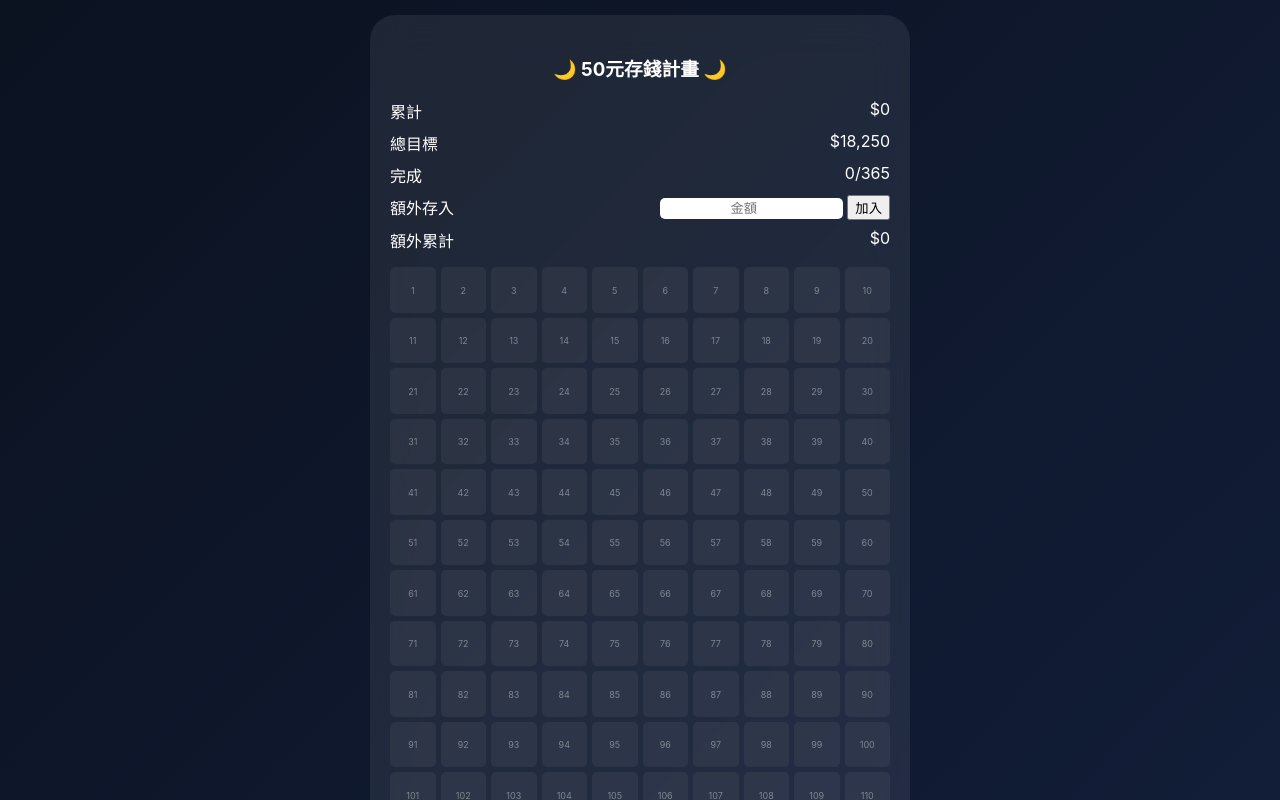
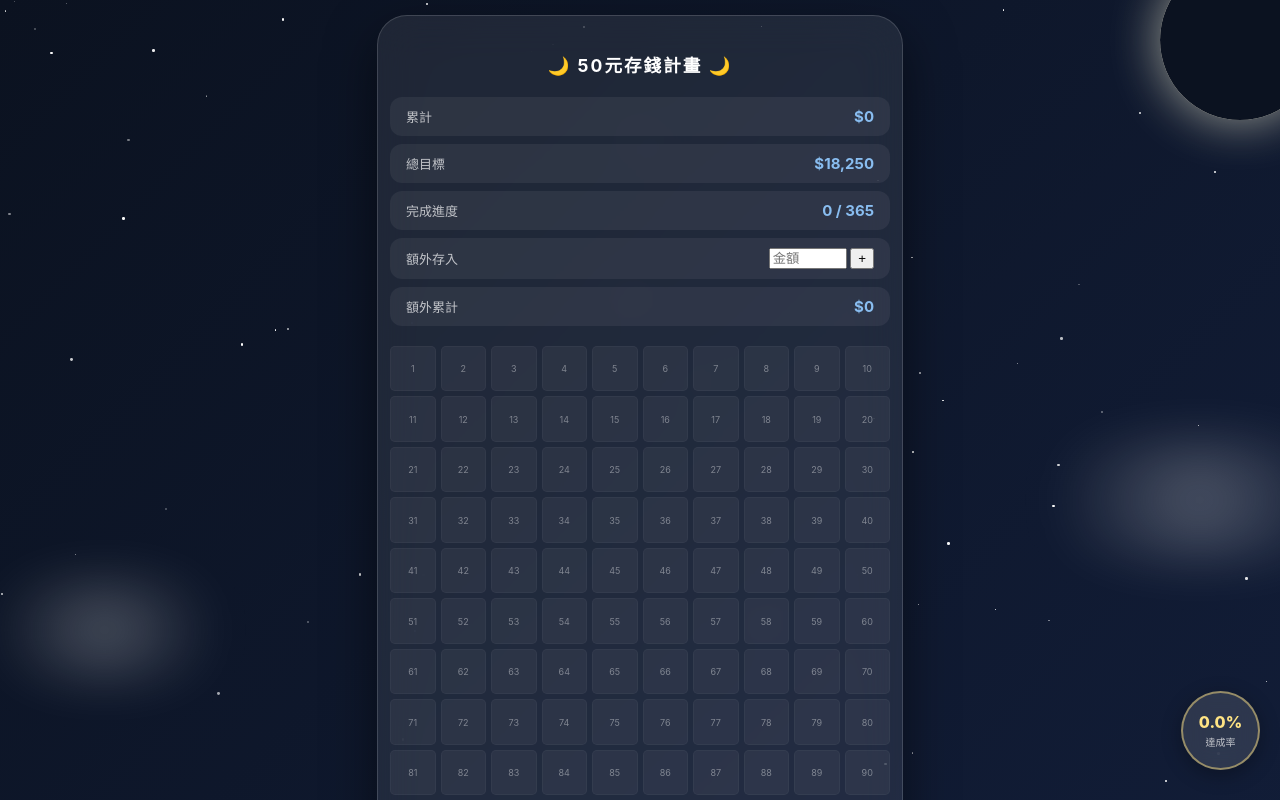
Before and after one commit to Yunli121/work-money, a plain HTML site: page index.html in a window 1280 px wide. Shown: the top 800 px of the page. Drawn offline with Linux system fonts and the light colour scheme.

Commit message:
更新 index.html

```diff
--- a/index.html
+++ b/index.html
@@ -5,9 +5,12 @@
 <link rel="icon" type="image/png" href="icon.png">
 
 <meta charset="UTF-8">
-<meta name="viewport" content="width=device-width, initial-scale=1.0">
+<meta name="viewport" content="width=device-width, initial-scale=1.0, maximum-scale=1.0, user-scalable=no">
 
 <title>🌙 50元存錢計畫 🌙</title>
+
+<meta name="apple-mobile-web-app-capable" content="yes">
+<meta name="apple-mobile-web-app-status-bar-style" content="black-translucent">
 
 <style>
 :root{
@@ -21,29 +24,129 @@
 body{
 margin:0;
 padding:15px;
-font-family:-apple-system;
-background:linear-gradient(135deg,#0b1220,#162447);
+font-family:-apple-system,BlinkMacSystemFont,sans-serif;
+background:linear-gradient(135deg,#0b1220 0%,#162447 100%);
 display:flex;
 justify-content:center;
+overflow-x:hidden;
 min-height:100vh;
+}
+
+.stars,.meteors{
+position:fixed;
+inset:0;
+pointer-events:none;
+z-index:-4;
+}
+
+.star{
+position:absolute;
+background:white;
+border-radius:50%;
+animation:twinkle 3s infinite;
+}
+
+@keyframes twinkle{
+0%,100%{opacity:.3}
+50%{opacity:1}
+}
+
+.meteor{
+position:absolute;
+width:120px;
+height:2px;
+background:linear-gradient(90deg,white,transparent);
+transform:rotate(-45deg);
+animation:shoot 1.2s linear forwards;
+}
+
+@keyframes shoot{
+from{transform:translate(0,0) rotate(-45deg);opacity:1}
+to{transform:translate(-600px,600px) rotate(-45deg);opacity:0}
+}
+
+.moon{
+position:fixed;
+top:-40px;
+right:-40px;
+width:160px;
+height:160px;
+border-radius:50%;
+background:#fffbe6;
+box-shadow:0 0 50px rgba(255,252,220,0.6);
+z-index:-2;
+}
+
+.moon::after{
+content:"";
+position:absolute;
+inset:0;
+background:var(--sky);
+border-radius:50%;
+transform:translateX(var(--phase,0%));
+transition:.8s cubic-bezier(0.4,0,0.2,1);
+}
+
+.cloud{
+position:fixed;
+background:radial-gradient(circle at 50% 50%,rgba(255,255,255,0.25) 0%,rgba(255,255,255,0) 70%);
+filter:blur(25px);
+border-radius:50%;
+z-index:-2;
+animation:float 25s ease-in-out infinite alternate;
+}
+
+.c1{width:300px;height:100px;bottom:15%;left:-50px;}
+.c2{width:400px;height:120px;bottom:30%;right:-100px;animation-delay:-5s;}
+
+@keyframes float{
+from{transform:translateX(0)}
+to{transform:translateX(60px)}
 }
 
 .container{
 background:var(--glass);
 backdrop-filter:blur(20px);
+-webkit-backdrop-filter:blur(20px);
 max-width:500px;
 width:100%;
-padding:20px;
-border-radius:25px;
-color:white;
+padding:24px 12px;
+border-radius:30px;
+border:1px solid var(--glass-border);
+box-shadow:0 20px 50px rgba(0,0,0,0.5);
 text-align:center;
+z-index:1;
 }
 
-.stats{margin-bottom:15px;}
+h1{
+color:#fff;
+font-size:1.1rem;
+letter-spacing:2px;
+margin-bottom:20px;
+}
+
+.stats{
+display:flex;
+flex-direction:column;
+gap:8px;
+margin-bottom:20px;
+}
+
 .stat{
 display:flex;
 justify-content:space-between;
-margin-bottom:8px;
+align-items:center;
+background:rgba(255,255,255,0.06);
+border-radius:12px;
+padding:10px 16px;
+font-size:13px;
+color:rgba(255,255,255,0.7);
+}
+
+.stat span{
+font-weight:bold;
+color:var(--blue);
+font-size:15px;
 }
 
 .grid{
@@ -60,41 +163,88 @@ align-items:center;
 justify-content:center;
 font-size:9px;
 cursor:pointer;
+transition:all 0.3s ease;
 background:rgba(255,255,255,0.05);
 color:rgba(255,255,255,0.4);
+border:1px solid rgba(255,255,255,0.03);
 }
 
 .box.selected{
-background:white;
+background:rgba(255,255,255,0.85);
 color:#0b1220;
 font-weight:bold;
+box-shadow:0 0 12px var(--gold-glow);
+border:1px solid #fff;
+transform:scale(1.05);
 }
 
-input{
+.floating{
+position:fixed;
+bottom:30px;
+right:20px;
+width:75px;
+height:75px;
+background:rgba(255,255,255,0.12);
+backdrop-filter:blur(12px);
+-webkit-backdrop-filter:blur(12px);
+border:2px solid rgba(255,228,132,0.5);
+border-radius:50%;
+display:flex;
+flex-direction:column;
+align-items:center;
+justify-content:center;
+box-shadow:0 5px 20px rgba(0,0,0,0.3);
+z-index:10;
+}
+
+.floating .val{
+font-size:16px;
+font-weight:800;
+color:#ffe484;
+}
+
+.floating .label{
+font-size:10px;
+color:white;
+opacity:.7;
+margin-top:2px;
+}
+
+.reset{
+margin-top:25px;
+background:none;
 border:none;
-border-radius:5px;
-padding:3px;
-text-align:center;
+color:rgba(255,255,255,0.25);
+font-size:11px;
+text-decoration:underline;
+cursor:pointer;
 }
 </style>
 </head>
 
 <body>
 
+<div class="stars" id="stars"></div>
+<div class="meteors" id="meteors"></div>
+<div class="moon" id="moon"></div>
+<div class="cloud c1"></div>
+<div class="cloud c2"></div>
+
 <div class="container">
 
-<h3>🌙 50元存錢計畫 🌙</h3>
+<h1>🌙 50元存錢計畫 🌙</h1>
 
 <div class="stats">
 <div class="stat">累計 <span>$<span id="currentTotal">0</span></span></div>
-<div class="stat">總目標 <span>$18,250</span></div>
-<div class="stat">完成 <span><span id="days">0</span>/365</span></div>
+<div class="stat">總目標 <span>$<span id="maxTotal">18,250</span></span></div>
+<div class="stat">完成進度 <span><span id="days">0</span> / 365</span></div>
 
+<!-- ⭐ 新增功能 -->
 <div class="stat">
 額外存入
 <span>
-<input id="extraInput" type="number" placeholder="金額">
-<button onclick="addExtra()">加入</button>
+<input id="extraInput" type="number" placeholder="金額" style="width:70px;">
+<button onclick="addExtra()">+</button>
 </span>
 </div>
 
@@ -106,24 +256,50 @@ text-align:center;
 
 <div class="grid" id="grid"></div>
 
-<button onclick="resetData()">重設</button>
+<button class="reset" onclick="resetData()">重設進度資料</button>
 
+</div>
+
+<div class="floating">
+<div class="val" id="percent">0%</div>
+<div class="label">達成率</div>
 </div>
 
 <script>
 
 const DAILY = 50
+const MAX_TOTAL = 18250
+
+const starsBox=document.getElementById('stars')
+
+for(let i=0;i<80;i++){
+const star=document.createElement('div')
+star.className='star'
+star.style.left=Math.random()*100+'%'
+star.style.top=Math.random()*100+'%'
+star.style.width=star.style.height=(Math.random()*2+1)+'px'
+star.style.animationDelay=(Math.random()*5)+'s'
+starsBox.appendChild(star)
+}
 
 const grid=document.getElementById('grid')
 const currentTotalEl=document.getElementById('currentTotal')
 const daysEl=document.getElementById('days')
+const percentEl=document.getElementById('percent')
+const moon=document.getElementById('moon')
+const meteorsBox=document.getElementById('meteors')
 
 let history=JSON.parse(localStorage.getItem('save_365_v3'))||[]
-let extraTotal=parseInt(localStorage.getItem('extra_total'))||0
+let meteorTimer=null
+
+/* ⭐ 新增 */
+let extraTotal = parseInt(localStorage.getItem('extra_total')) || 0
 
 function render(){
 
 grid.innerHTML=''
+
+const fragment=document.createDocumentFragment()
 
 for(let i=1;i<=365;i++){
 
@@ -135,9 +311,11 @@ d.textContent=i
 
 d.onclick=()=>toggle(i)
 
-grid.appendChild(d)
+fragment.appendChild(d)
 
 }
+
+grid.appendChild(fragment)
 
 update()
 
@@ -158,35 +336,68 @@ render()
 
 function update(){
 
-const baseSum=history.length*DAILY
-const sum=baseSum+extraTotal
+const baseSum = history.length * DAILY
+const sum = baseSum + extraTotal
+
+const count=history.length
+const dayPercent=count/365
 
 currentTotalEl.textContent=sum.toLocaleString()
-daysEl.textContent=history.length
-document.getElementById('extraTotal').textContent=extraTotal.toLocaleString()
+
+daysEl.textContent=count
+
+percentEl.textContent=(dayPercent*100).toFixed(1)+'%'
+
+document.getElementById('extraTotal').textContent = extraTotal.toLocaleString()
+
+moon.style.setProperty('--phase',(dayPercent*100)+'%')
+
+if(dayPercent===1)startMeteor()
+else stopMeteor()
 
 }
 
+/* ⭐ 新增 */
 function addExtra(){
 
-const input=document.getElementById('extraInput')
-const val=parseInt(input.value)
+const input = document.getElementById('extraInput')
+const val = parseInt(input.value)
 
-if(!val || val<=0) return
+if(!val || val <= 0) return
 
-extraTotal+=val
+extraTotal += val
 
-localStorage.setItem('extra_total',extraTotal)
+localStorage.setItem('extra_total', extraTotal)
 
-input.value=''
+input.value = ''
 
 update()
 
 }
 
+function startMeteor(){
+
+if(meteorTimer)return
+
+meteorTimer=setInterval(()=>{
+const m=document.createElement('div')
+m.className='meteor'
+m.style.top=Math.random()*40+'%'
+m.style.left=Math.random()*100+'%'
+meteorsBox.appendChild(m)
+setTimeout(()=>m.remove(),1200)
+},600)
+
+}
+
+function stopMeteor(){
+clearInterval(meteorTimer)
+meteorTimer=null
+}
+
 function resetData(){
 
-if(confirm('確定清除？')){
+if(confirm('確定要清除所有進度嗎？')){
 
 history=[]
 extraTotal=0
```
